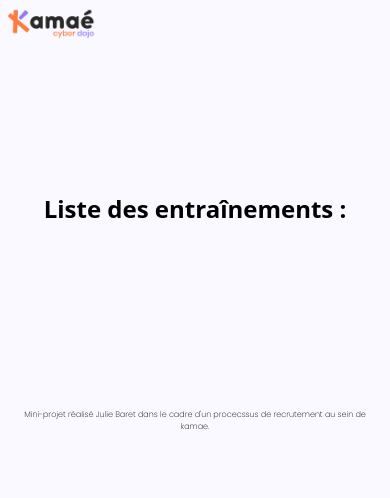
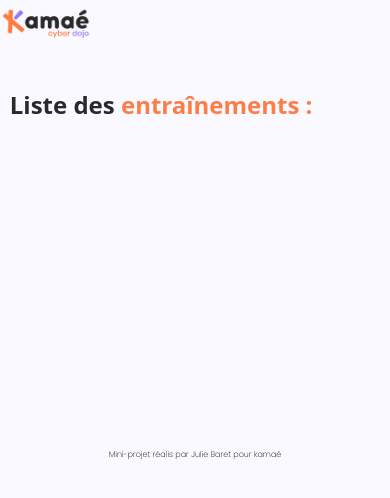
Before and after one commit to JulieBaret/kamae-project, a React (Create React App) app: page / in a window 390 px wide. Shown: the top 498 px of the page. Built offline with nearby package versions, Linux system fonts and the light colour scheme; a web font is replaced by a local one.

Commit message:
fix: responsive issues on Header and Body

```diff
--- a/src/layouts/Body/Body.css
+++ b/src/layouts/Body/Body.css
@@ -1,7 +1,23 @@
 .body-container {
-    @apply h-80 flex items-center justify-center mb-10;
+    @apply h-80 flex justify-center mb-10;
+    margin-top: 5rem;
 }
 
 .heading {
-    @apply text-center font-body font-semibold text-2xl;
+    @apply font-body text-black font-semibold text-2xl md:text-3xl;
+    width: 81vw;
 }
+
+.highlight {
+    @apply text-orange;
+}
+
+@media (max-width: 680px) {
+    .heading {
+        width: 95vw;
+    }
+
+    .body-container {
+        margin-top: 2.5rem;
+    }
+}
--- a/src/layouts/Body/Body.js
+++ b/src/layouts/Body/Body.js
@@ -6,7 +6,7 @@ const Body = () => {
     return (
         <div className="body-container">
             <div className="heading">
-                Liste des entraînements :
+                Liste des <span className="highlight">entraînements :</span>
             </div>
         </div>
 
--- a/src/layouts/Footer/Footer.js
+++ b/src/layouts/Footer/Footer.js
@@ -12,7 +12,7 @@ const Footer = () => {
         // </footer>
         <footer>
             <div>
-                Mini-projet réalisé Julie Baret dans le cadre d'un procecssus de recrutement au sein de kamae.
+                Mini-projet réalis par Julie Baret pour kamaé
             </div>
         </footer>
     );
--- a/src/layouts/Header/Header.css
+++ b/src/layouts/Header/Header.css
@@ -6,12 +6,13 @@ nav {
 
 .navbar {
     @apply flex items-center;
-    width: 92.5vw;
+    width: 93vw;
 }
 
 .logo {
-    @apply w-20 object-contain;
-    margin-top: 11px;
+    @apply object-contain;
+    margin-top: 9px;
+    width: 5rem;
 }
 
 @media (max-width: 680px) {
@@ -21,7 +22,7 @@ nav {
     }
 
     .navbar {
-        width: 97.5vw;
+        width: 100vw;
     }
 
     .logo {
```
